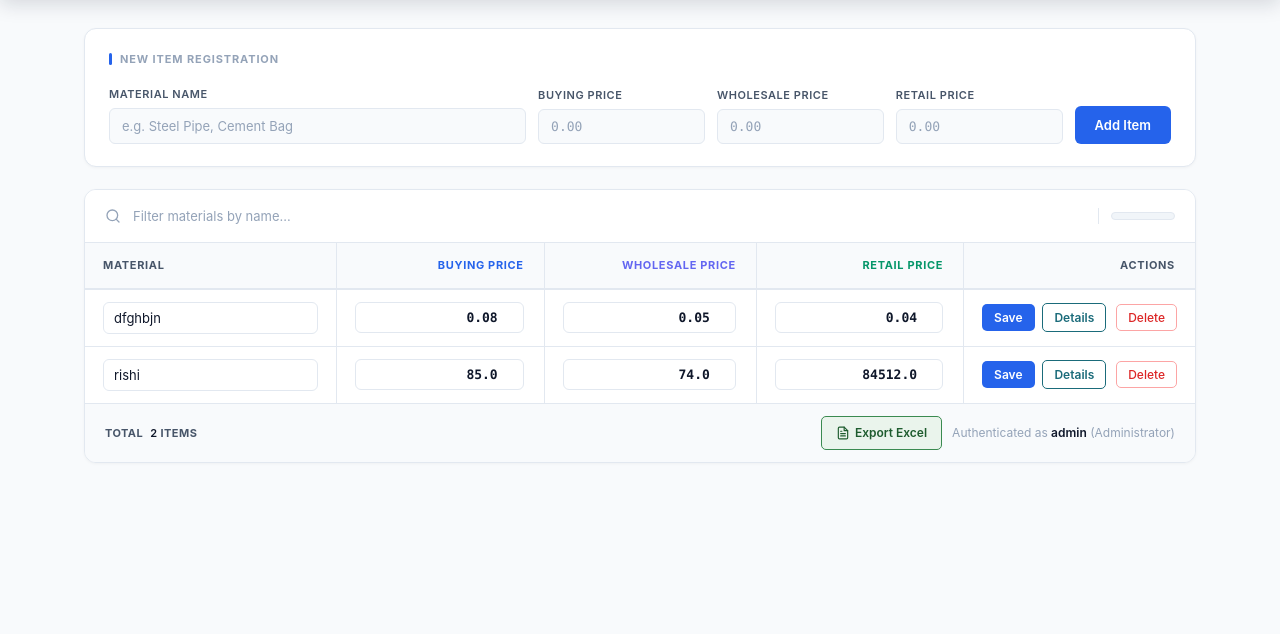
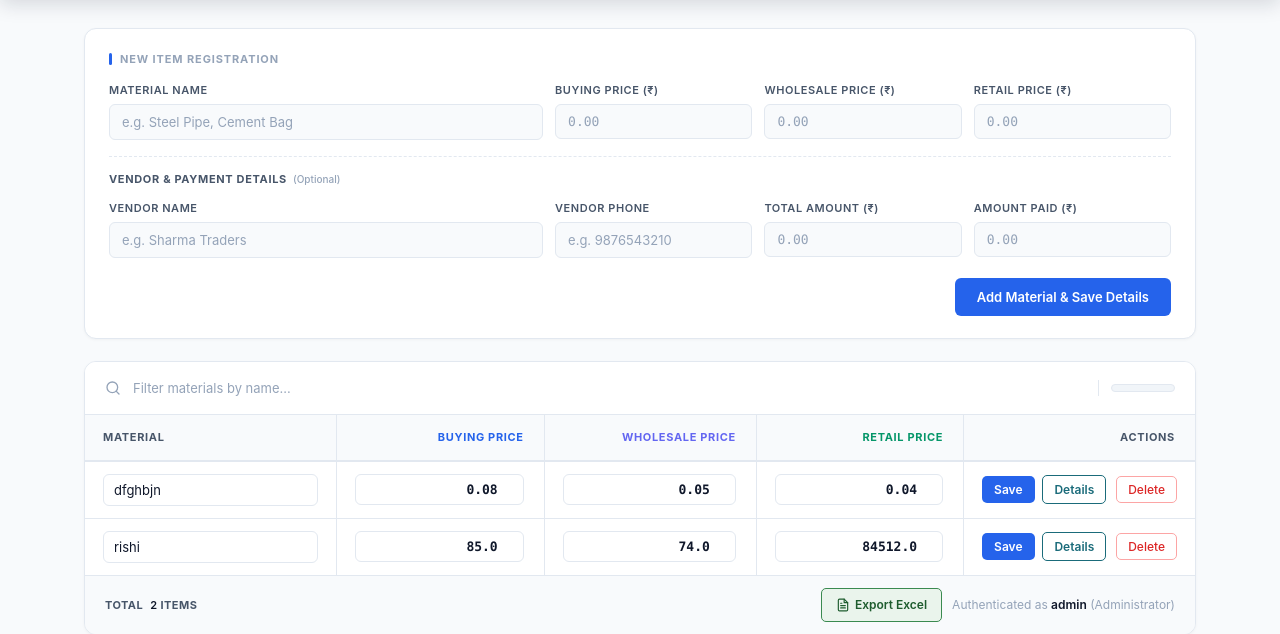
Before and after one commit to Lolimancer-07/inventory_management, a Flask app: page / in a window 1280 px wide. Shown: the part 60-694 px from the top of the page. Run offline with Flask 3, Linux system fonts and the light colour scheme; a user stored in the database is signed in; data comes from the database, SQL or seed files in the repository; parts of the project's set-up code (start-up, migrations or seed data) failed here and were passed over; some libraries are stand-ins or nearby versions.

Commit message:
feat: add optional vendor details section to item registration form

```diff
--- a/inventory_app/app.py
+++ b/inventory_app/app.py
@@ -247,14 +247,46 @@ def add_item():
         flash("Material name is required.", "error")
         return redirect(url_for("dashboard"))
 
-    db = get_db()
-    db.execute(
-        text("""INSERT INTO inventory
-                 (material, buying_price, wholesale_price, retail_price, updated_at)
-                 VALUES (:m, :b, :w, :r, :u)"""),
-        {"m": material, "b": buying, "w": wholesale, "r": retail,
-         "u": datetime.now().strftime("%Y-%m-%d %H:%M")},
-    )
+    db  = get_db()
+    now = datetime.now().strftime("%Y-%m-%d %H:%M")
+
+    if IS_POSTGRES:
+        res = db.execute(
+            text("""INSERT INTO inventory
+                     (material, buying_price, wholesale_price, retail_price, updated_at)
+                     VALUES (:m, :b, :w, :r, :u) RETURNING id"""),
+            {"m": material, "b": buying, "w": wholesale, "r": retail, "u": now},
+        )
+        new_id = res.scalar()
+    else:
+        res = db.execute(
+            text("""INSERT INTO inventory
+                     (material, buying_price, wholesale_price, retail_price, updated_at)
+                     VALUES (:m, :b, :w, :r, :u)"""),
+            {"m": material, "b": buying, "w": wholesale, "r": retail, "u": now},
+        )
+        new_id = getattr(res, "lastrowid", None)
+        if not new_id:
+            new_id = db.execute(text("SELECT MAX(id) FROM inventory")).scalar()
+
+    vendor_name  = request.form.get("vendor_name", "").strip()
+    vendor_phone = request.form.get("vendor_phone", "").strip()
+    try:
+        total_amount = float(request.form.get("total_amount", 0) or 0)
+        paid_amount  = float(request.form.get("paid_amount", 0) or 0)
+    except (ValueError, TypeError):
+        total_amount = 0
+        paid_amount  = 0
+
+    if vendor_name or vendor_phone or total_amount or paid_amount:
+        db.execute(
+            text("""INSERT INTO vendor_payments
+                     (inventory_id, vendor_name, vendor_phone, total_amount, paid_amount, updated_at)
+                     VALUES (:id, :vn, :vp, :ta, :pa, :ua)"""),
+            {"id": new_id, "vn": vendor_name, "vp": vendor_phone,
+             "ta": total_amount, "pa": paid_amount, "ua": now},
+        )
+
     db.commit()
     flash(f"Added item '{material}'.", "success")
     return redirect(url_for("dashboard"))
--- a/inventory_app/static/style.css
+++ b/inventory_app/static/style.css
@@ -372,6 +372,48 @@ body {
   align-items: end;
 }
 
+.add-item-form {
+  display: flex;
+  flex-direction: column;
+  gap: 16px;
+}
+
+.add-item-grid {
+  display: grid;
+  grid-template-columns: 2.2fr 1fr 1fr 1fr;
+  gap: 12px;
+}
+
+.add-vendor-section {
+  padding-top: 14px;
+  border-top: 1px dashed var(--border);
+}
+
+.add-section-subtitle {
+  font-size: 11px;
+  font-weight: 700;
+  text-transform: uppercase;
+  letter-spacing: 0.06em;
+  color: var(--text2);
+  margin-bottom: 12px;
+  display: flex;
+  align-items: center;
+  gap: 6px;
+}
+.muted-tag {
+  font-size: 10px;
+  font-weight: 500;
+  text-transform: none;
+  color: var(--muted);
+  letter-spacing: 0;
+}
+
+.add-form-submit-row {
+  display: flex;
+  justify-content: flex-end;
+  margin-top: 4px;
+}
+
 .field { display: flex; flex-direction: column; gap: 6px; }
 .field-label {
   font-size: 11px;
@@ -381,7 +423,7 @@ body {
   letter-spacing: 0.05em;
 }
 
-.row-form input {
+.row-form input, .add-item-form input {
   font-family: var(--font);
   font-size: 13px;
   padding: 9px 12px;
@@ -392,14 +434,14 @@ body {
   width: 100%;
   transition: border-color 0.15s, box-shadow 0.15s, background 0.15s;
 }
-.row-form input:focus {
+.row-form input:focus, .add-item-form input:focus {
   outline: none;
   border-color: var(--accent);
   background: #ffffff;
   box-shadow: 0 0 0 3px rgba(37,99,235,0.1);
 }
-.row-form input[type="number"] { font-family: var(--mono); }
-.row-form input::placeholder { color: var(--muted); }
+.row-form input[type="number"], .add-item-form input[type="number"] { font-family: var(--mono); }
+.row-form input::placeholder, .add-item-form input::placeholder { color: var(--muted); }
 
 .btn-add {
   font-family: var(--font);
@@ -407,7 +449,7 @@ body {
   color: #ffffff;
   font-weight: 600;
   font-size: 13px;
-  padding: 0 20px;
+  padding: 0 22px;
   height: 38px;
   border: none;
   border-radius: 6px;
@@ -798,13 +840,16 @@ table.ledger {
   .wrap { padding: 16px 14px 36px; }
   .topbar { padding: 0 16px; }
   .row-form { grid-template-columns: 1fr 1fr; }
-  .btn-add { grid-column: 1 / -1; width: 100%; }
+  .add-item-grid { grid-template-columns: 1fr 1fr; }
+  .btn-add { width: 100%; }
+  .add-form-submit-row { width: 100%; }
   .users-grid { grid-template-columns: 1fr; }
   table.ledger { display: block; overflow-x: auto; -webkit-overflow-scrolling: touch; }
   .username { display: none; }
 }
 @media (max-width: 480px) {
   .row-form { grid-template-columns: 1fr; }
+  .add-item-grid { grid-template-columns: 1fr; }
   .login-card { padding: 30px 20px; }
 }
 
--- a/inventory_app/templates/index.html
+++ b/inventory_app/templates/index.html
@@ -158,27 +158,53 @@
     {% if role == 'admin' %}
     <!-- Admin Item Addition Panel -->
     <section class="add-panel">
-      <div class="panel-title">New Item Registration</div>
-      <form method="POST" action="{{ url_for('add_item') }}" class="row-form">
+      <div class="panel-header-row" style="margin-bottom:14px;">
+        <div class="panel-title" style="margin-bottom:0;">New Item Registration</div>
+      </div>
+      <form method="POST" action="{{ url_for('add_item') }}" class="add-item-form">
+        <div class="add-item-grid">
           <div class="field">
             <span class="field-label">Material Name</span>
             <input type="text" name="material" placeholder="e.g. Steel Pipe, Cement Bag" required>
           </div>
           <div class="field">
-          <span class="field-label">Buying Price</span>
+            <span class="field-label">Buying Price (₹)</span>
             <input type="number" step="0.01" min="0" name="buying_price" placeholder="0.00" required>
           </div>
           <div class="field">
-          <span class="field-label">Wholesale Price</span>
+            <span class="field-label">Wholesale Price (₹)</span>
             <input type="number" step="0.01" min="0" name="wholesale_price" placeholder="0.00" required>
           </div>
           <div class="field">
-          <span class="field-label">Retail Price</span>
+            <span class="field-label">Retail Price (₹)</span>
             <input type="number" step="0.01" min="0" name="retail_price" placeholder="0.00" required>
           </div>
+        </div>
+
+        <div class="add-vendor-section">
+          <div class="add-section-subtitle">Vendor &amp; Payment Details <span class="muted-tag">(Optional)</span></div>
+          <div class="add-item-grid">
             <div class="field">
-          <span class="field-label">&nbsp;</span>
-          <button type="submit" class="btn-add">Add Item</button>
+              <span class="field-label">Vendor Name</span>
+              <input type="text" name="vendor_name" placeholder="e.g. Sharma Traders">
+            </div>
+            <div class="field">
+              <span class="field-label">Vendor Phone</span>
+              <input type="tel" name="vendor_phone" placeholder="e.g. 9876543210">
+            </div>
+            <div class="field">
+              <span class="field-label">Total Amount (₹)</span>
+              <input type="number" step="0.01" min="0" name="total_amount" placeholder="0.00">
+            </div>
+            <div class="field">
+              <span class="field-label">Amount Paid (₹)</span>
+              <input type="number" step="0.01" min="0" name="paid_amount" placeholder="0.00">
+            </div>
+          </div>
+        </div>
+
+        <div class="add-form-submit-row">
+          <button type="submit" class="btn-add">Add Material &amp; Save Details</button>
         </div>
       </form>
     </section>
```
Lines whose indentation alone changed are shown as unchanged.
